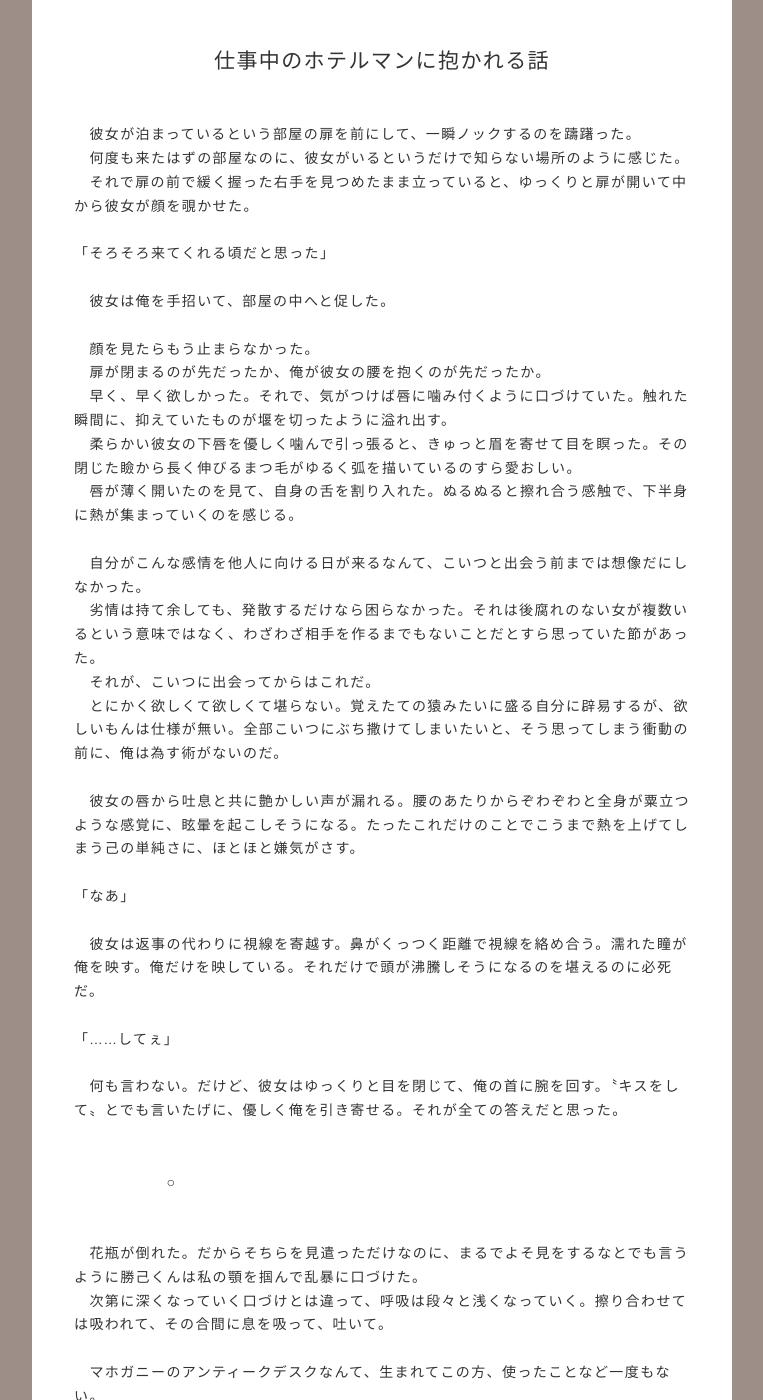
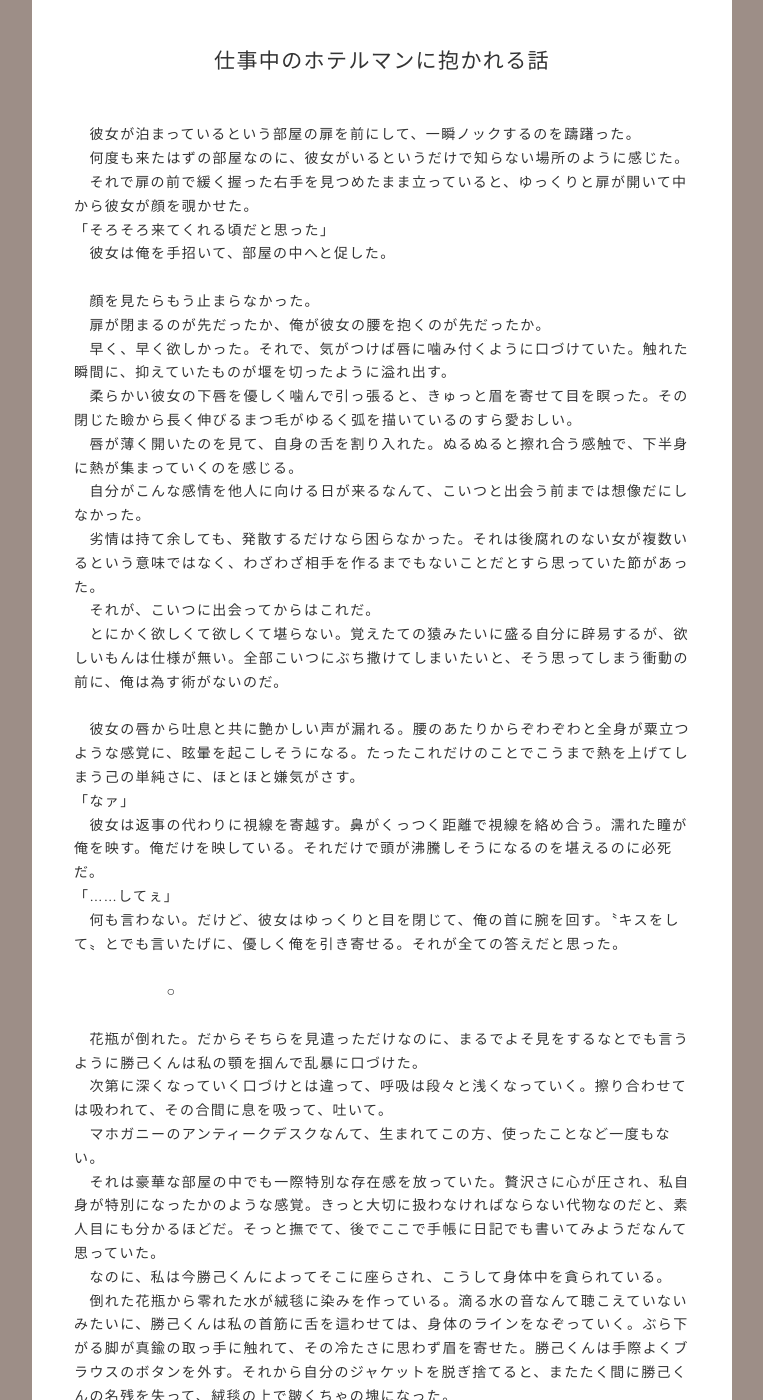
Before and after one commit to bisqhq/bisqhq.github.io, a Jekyll site: the page R/novel/02.html, which Jekyll copies as it is, in a window 1280 px wide and 1400 px high. Shown: the whole window, without its empty margins (258-1021 px from the left). Built offline with Jekyll 4.4.1, drawn with Linux system fonts in a browser that asks for light colours; some of the changed text lies outside the part shown.

Commit message:
Update 02.html

```diff
--- a/R/novel/02.html
+++ b/R/novel/02.html
@@ -14,9 +14,7 @@
 　彼女が泊まっているという部屋の扉を前にして、一瞬ノックするのを躊躇った。
 　何度も来たはずの部屋なのに、彼女がいるというだけで知らない場所のように感じた。
 　それで扉の前で緩く握った右手を見つめたまま立っていると、ゆっくりと扉が開いて中から彼女が顔を覗かせた。
-
 「そろそろ来てくれる頃だと思った」
-
 　彼女は俺を手招いて、部屋の中へと促した。
 
 　顔を見たらもう止まらなかった。
@@ -24,51 +22,36 @@
 　早く、早く欲しかった。それで、気がつけば唇に噛み付くように口づけていた。触れた瞬間に、抑えていたものが堰を切ったように溢れ出す。
 　柔らかい彼女の下唇を優しく噛んで引っ張ると、きゅっと眉を寄せて目を瞑った。その閉じた瞼から長く伸びるまつ毛がゆるく弧を描いているのすら愛おしい。
 　唇が薄く開いたのを見て、自身の舌を割り入れた。ぬるぬると擦れ合う感触で、下半身に熱が集まっていくのを感じる。
-
 　自分がこんな感情を他人に向ける日が来るなんて、こいつと出会う前までは想像だにしなかった。
 　劣情は持て余しても、発散するだけなら困らなかった。それは後腐れのない女が複数いるという意味ではなく、わざわざ相手を作るまでもないことだとすら思っていた節があった。
 　それが、こいつに出会ってからはこれだ。
 　とにかく欲しくて欲しくて堪らない。覚えたての猿みたいに盛る自分に辟易するが、欲しいもんは仕様が無い。全部こいつにぶち撒けてしまいたいと、そう思ってしまう衝動の前に、俺は為す術がないのだ。
 
 　彼女の唇から吐息と共に艶かしい声が漏れる。腰のあたりからぞわぞわと全身が粟立つような感覚に、眩暈を起こしそうになる。たったこれだけのことでこうまで熱を上げてしまう己の単純さに、ほとほと嫌気がさす。
-
-「なあ」
-
+「なァ」
 　彼女は返事の代わりに視線を寄越す。鼻がくっつく距離で視線を絡め合う。濡れた瞳が俺を映す。俺だけを映している。それだけで頭が沸騰しそうになるのを堪えるのに必死だ。
-
 「……してぇ」
-
 　何も言わない。だけど、彼女はゆっくりと目を閉じて、俺の首に腕を回す。〝キスをして〟とでも言いたげに、優しく俺を引き寄せる。それが全ての答えだと思った。
-
 
 　　　　　　○
 
-
 　花瓶が倒れた。だからそちらを見遣っただけなのに、まるでよそ見をするなとでも言うように勝己くんは私の顎を掴んで乱暴に口づけた。
 　次第に深くなっていく口づけとは違って、呼吸は段々と浅くなっていく。擦り合わせては吸われて、その合間に息を吸って、吐いて。
-
 　マホガニーのアンティークデスクなんて、生まれてこの方、使ったことなど一度もない。
 　それは豪華な部屋の中でも一際特別な存在感を放っていた。贅沢さに心が圧され、私自身が特別になったかのような感覚。きっと大切に扱わなければならない代物なのだと、素人目にも分かるほどだ。そっと撫でて、後でここで手帳に日記でも書いてみようだなんて思っていた。
-
 　なのに、私は今勝己くんによってそこに座らされ、こうして身体中を貪られている。
 　倒れた花瓶から零れた水が絨毯に染みを作っている。滴る水の音なんて聴こえていないみたいに、勝己くんは私の首筋に舌を這わせては、身体のラインをなぞっていく。ぶら下がる脚が真鍮の取っ手に触れて、その冷たさに思わず眉を寄せた。勝己くんは手際よくブラウスのボタンを外す。それから自分のジャケットを脱ぎ捨てると、またたく間に勝己くんの名残を失って、絨毯の上で皺くちゃの塊になった。
-
-「かつきくん、皺になっちゃうよ」
+「かつきくん、スーツ、皺になっちゃうよ」
 「……ンなもんどうでもいい」
 「駄目だよ、接客業なのに――」
 「いいから今は俺に集中しろ」
-
 　一段と深い口づけに変わって、全身がじわじわと甘い熱を帯びていく。勝己くんの唇が、ひとつひとつ何かを確かめるように身体を巡っていく。そうされるたび、私の身体がきちんと私のものであることを、はじめてのことのように知る。唇が、首筋が、鎖骨が、胸が、きちんと私のもので、そしてそれらがきちんと機能していることを、勝己くんの唇によって知らされる。
 　私の中心に触れる指が、焦れったそうに彷徨う。勝己くんが薄絹のように艶めく黒をひと睨みして、生地の繊維を確かめるようにつま先を這わせた。それからそれを両手で無遠慮に掴むと、そのまま引き裂いた。まるで紙切れを破くみたいに簡単に破れたそれを見て、私は小さく息を呑んだ。勝己くんは裂け目から覗く肌に唇を落とし、そのまま顔を埋めた。
 　勝己くんの舌が、下着をずらして私を擦る。たちまち全身に痺れのような快感が駆け巡って、咄嗟に口もとを押さえた。
-
 「……お前、キスだけでこんなになってんの？」
-
 　勝己くんは悪戯っぽく笑う。
 　ぬるぬるとよく滑るそこに指を割り入れ、それでも舌先で転がすのをやめない。
-
 「……っ、したかったの、かつきくんだけじゃ、ないから」
-
 　ふぅん、と勝己くんは口の中で言う。本当は嬉しいくせに。そんなことを考えた罰だろうか。潮の満ち引きのように疼いては、自分のものとは思いたくない声が漏れ出る。我慢がきかなくて、世界が一点に収斂していくような感覚に、脚をピンと張らせて震えるので精一杯だった。
 
 　糸を引くほど濡れた割れ目に、勝己くんが自身を宛てがう。いつもならもっとじっくり触れてくれるのに、今日はそうもいかないらしい。だけど私も私で、もうどうしようもなくそこが勝己くんを欲しがっているのを知っている。
@@ -77,37 +60,27 @@
 　私たちは束の間の時間に、身体を貪り尽くすために会っている。こんなに綺麗で静かな場所で。
 
 　どちらのものか判別できないくらい、吐息が混ざり合う。勝己くんは苦しそうに顔を歪める。甘い吐息が喉から零れ、温もりと陶酔が全身を覆う。
-
 　揺さぶられるまま、勝己くんの背中越しにぼんやりと向こう側の壁へ視線を移す。ほとんど見ているような、見ていないような、焦点の合わない目が、ふと大きな鏡を捉えた。私の手によってたくし上げられたシャツの隙間から、勝己くんの背中が覗いている。
 　鏡に映った、勝己くんの背中。
 　鍛え上げられた無駄のないその背中に、喉の奥がひくりと鳴った。思わず見入ってしまった自分を誤魔化そうと目を伏せる。だけど逸らすほどになお焼きついて離れず、熱はかえって強くなるばかりだった。
 　勝己くんの動きに合わせて視線が揺れ、鏡の向こうと目の前の彼が重なって、逃げ場がなくなる。心臓を握られているみたいに息が苦しい。
-
 　「……っ、よそ見すんな」
-
 　低く掠れた声が耳の奥を震わせる。繋がったところから伝わる熱が全身に広がって、頭の芯まで痺れる。もう抗えない。いや、最初から抗うつもりなんてなかった。
 　鏡に映るのは、ただ欲に突き動かされる二人の姿。その光景に、胸の奥で何かが爆ぜる。熱が込み上げて、理性も羞恥も飲み込まれていく。粘膜が溶け合い、世界の境界が消えていく。
 　綺麗な顔が余裕をなくして歪む瞬間、勝己くんは一際激しく突き動かすと、肩を震わせ、全身がひとつの衝動に飲み込まれるように、私の中で張り詰めた糸を断ち切った。
 
-
 　　　　　　○
-
 
 　彼女の中に全てを出し切った瞬間、甘い余韻の奥にひそやかな罪悪感が滲んだ。何をそう急いで彼女を抱く必要があったのか。ずるりと自身を引き抜くと、名残り惜しむようにひくついたそこから垂れ落ちる白に、それでも満ち足りてしまう俺がいた。
 
 
 
 「もう戻るの？」
-
 　彼女は乱れた服を直しながら言う。「時間ねぇから」と背広の皺を伸ばして羽織ると、彼女は俺の背中に頭を預けた。
-
 「本当にこの為だけに来たんだ。勝己くんえっちだね」
 「満更でもねぇくせして」
-
 　名残り惜しむのはお前だけじゃないと、振り返って口づける。
-
 「……これ、後で新しいの買ったる」
-
 　言いながら彼女の内腿を撫でれば、「本当だよ」と棘のない文句を返す。「そんなに安物じゃないのに、簡単に破くんだもん」
 　するりと腰に手を回して、もう一度口づけを交わす。今度は先より少し深く。過ぎたはずの熱がまだ身体にしがみついて離れないのを感じながら、終わったら連絡をすると告げ、彼女の部屋を後にした。
 
@@ -116,7 +89,6 @@
 「お疲れさま」
 「……っス」
 「おう、お疲れ」
-
 　フロントに戻ると、袴田さんと切島が俺を出迎えた。袴田さんは俺を一瞥すると、「ほつれは直しておけよ」と俺の首元を指差し言い置いて、その場を去った。交代で休憩に入るらしい。
 　切島が袴田さんに挨拶をして、それからネクタイを直す俺の顔を見る。どうにも怪訝な顔で何やらを言いたそうにしていたが、それは無視することにした。
     </p>
```
